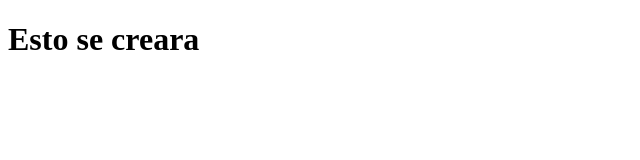
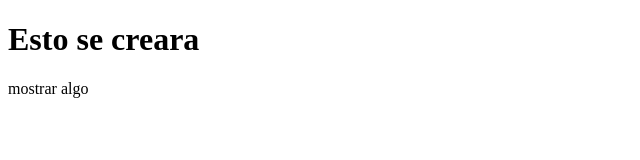
Before and after one commit to MigueCM/git-hello, a plain HTML site: page index.html in a window 1280 px wide. Shown: the whole page, without its empty margins (0-640 px from the left). Drawn offline with Linux system fonts and the light colour scheme.

Commit message:
se comiteara esto

```diff
--- a/index.html
+++ b/index.html
@@ -9,7 +9,7 @@
 
 <body>
     <h1>Esto se creara</h1>
-
+    <p> mostrar algo</p>
 </body>
 
 </html>
```
